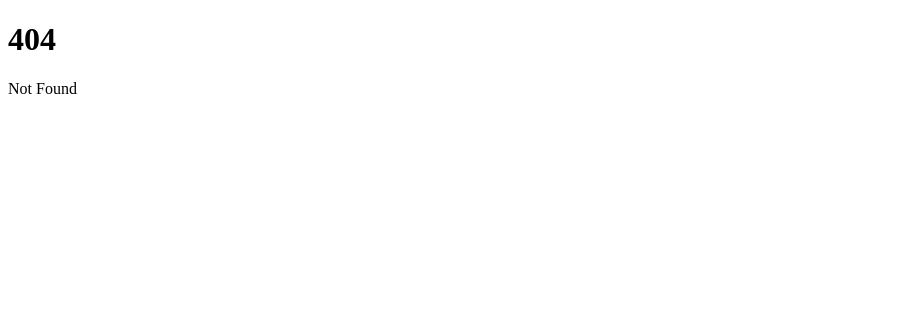
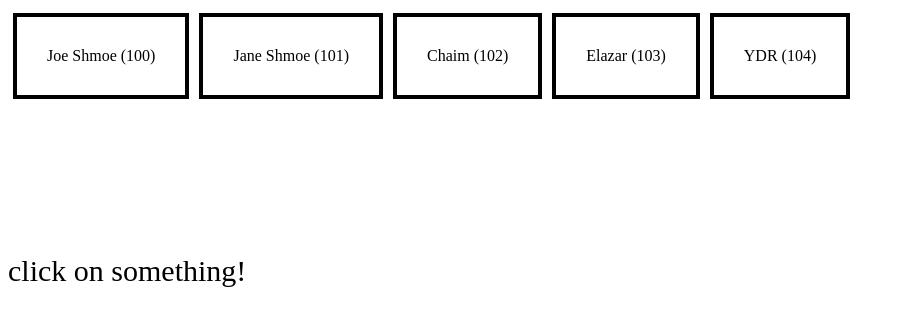
Before and after one commit to Elaz33/car-project, a SvelteKit app: page /playground/6c in a window 1280 px wide. Before the commit this address had no page. Shown: the top 326 px of the page, without its empty margins (0-905 px from the left). Built offline with nearby package versions, Linux system fonts and the light colour scheme; a web font is replaced by a local one.

Commit message:
playground sessions for exercise 6

```diff
--- /dev/null
+++ b/src/lib/stores/active-box.store.ts
@@ -0,0 +1,6 @@
+import { writable } from 'svelte/store';
+
+
+
+
+export const activeBoxStore = writable(null);
--- /dev/null
+++ b/src/routes/playground/6b/+page.svelte
@@ -0,0 +1,61 @@
+<script lang="ts">
+
+  const boxes = [
+    {
+      id: 100,
+      name: 'Joe Shmoe',
+    },
+    {
+      id: 101,
+      name: 'Jane Shmoe',
+    },
+    {
+      id: 102,
+      name: 'Chaim',
+    },
+    {
+      id: 103,
+      name: 'Elazar',
+    },
+    {
+      id: 104,
+      name: 'YDR',
+    }
+  ];
+
+
+  let activeBoxId:number|null = null;
+
+
+</script>
+<!------------------------------------------------------------>
+
+<div>
+{#each boxes as box}
+  <div class="box" class:active-box={activeBoxId === box.id} on:click={() => { activeBoxId = box.id }}>{box.name}</div>
+{/each}
+</div>
+
+<div class="active-box-id">
+  activeBoxId: {activeBoxId}
+</div>
+<!------------------------------------------------------------>
+<style lang="scss">
+  .box {
+    display: inline-block;
+    border: 4px #000000 solid;
+    padding: 30px;
+    margin: 5px;
+  }
+
+  .active-box-id {
+    margin-top: 150px;
+    font-size: 30px;
+  }
+
+
+  .active-box {
+    background: #8888ff;
+    color: #fff;
+  }
+</style>
--- /dev/null
+++ b/src/routes/playground/6c/+page.svelte
@@ -0,0 +1,18 @@
+<script lang="ts">
+  import ActiveBoxIdDisplay from './active-box-id-display.svelte';
+  import BoxList from './box-list.svelte';
+</script>
+<!------------------------------------------------------------>
+
+
+
+<BoxList/>
+
+
+<ActiveBoxIdDisplay/>
+
+
+<!------------------------------------------------------------>
+<style lang="scss">
+
+</style>
--- /dev/null
+++ b/src/routes/playground/6c/active-box-id-display.svelte
@@ -0,0 +1,24 @@
+<script lang="ts">
+  import { activeBoxStore } from '$lib/stores/active-box.store';
+
+
+</script>
+<!------------------------------------------------------------>
+
+<div class="active-box-id">
+  {#if $activeBoxStore !== null}
+    activeBoxId: {$activeBoxStore.id}
+  {:else}
+    click on something!
+  {/if}
+</div>
+
+<!------------------------------------------------------------>
+<style lang="scss">
+
+  .active-box-id {
+    margin-top: 150px;
+    font-size: 30px;
+  }
+
+</style>
--- /dev/null
+++ b/src/routes/playground/6c/box-list.svelte
@@ -0,0 +1,63 @@
+<script lang="ts">
+import { activeBoxStore } from '$lib/stores/active-box.store';
+
+
+const boxes = [
+  {
+    id: 100,
+    name: 'Joe Shmoe',
+  },
+  {
+    id: 101,
+    name: 'Jane Shmoe',
+  },
+  {
+    id: 102,
+    name: 'Chaim',
+  },
+  {
+    id: 103,
+    name: 'Elazar',
+  },
+  {
+    id: 104,
+    name: 'YDR',
+  }
+];
+
+
+
+
+function onBoxClick(boxClicked) {
+  activeBoxStore.set(boxClicked);
+}
+
+</script>
+<!------------------------------------------------------------>
+
+<div>
+
+  {#each boxes as box}
+    <div class="box" class:active={box === $activeBoxStore} on:click={() => onBoxClick(box)}>{box.name} ({box.id})</div>
+  {/each}
+
+
+</div>
+
+<!------------------------------------------------------------>
+<style lang="scss">
+  .box {
+    display: inline-block;
+    border: 4px #000000 solid;
+    padding: 30px;
+    margin: 5px;
+  }
+
+
+
+
+  .active {
+    background: #8888ff;
+    color: #fff;
+  }
+</style>
```
Also changed, not shown: src/routes/playground/6a/+page.svelte (added, +16 -0 lines), src/routes/playground/6a/counter-buttons-section.svelte (added, +30 -0 lines), src/routes/playground/6a/counter-display.svelte (added, +12 -0 lines).
